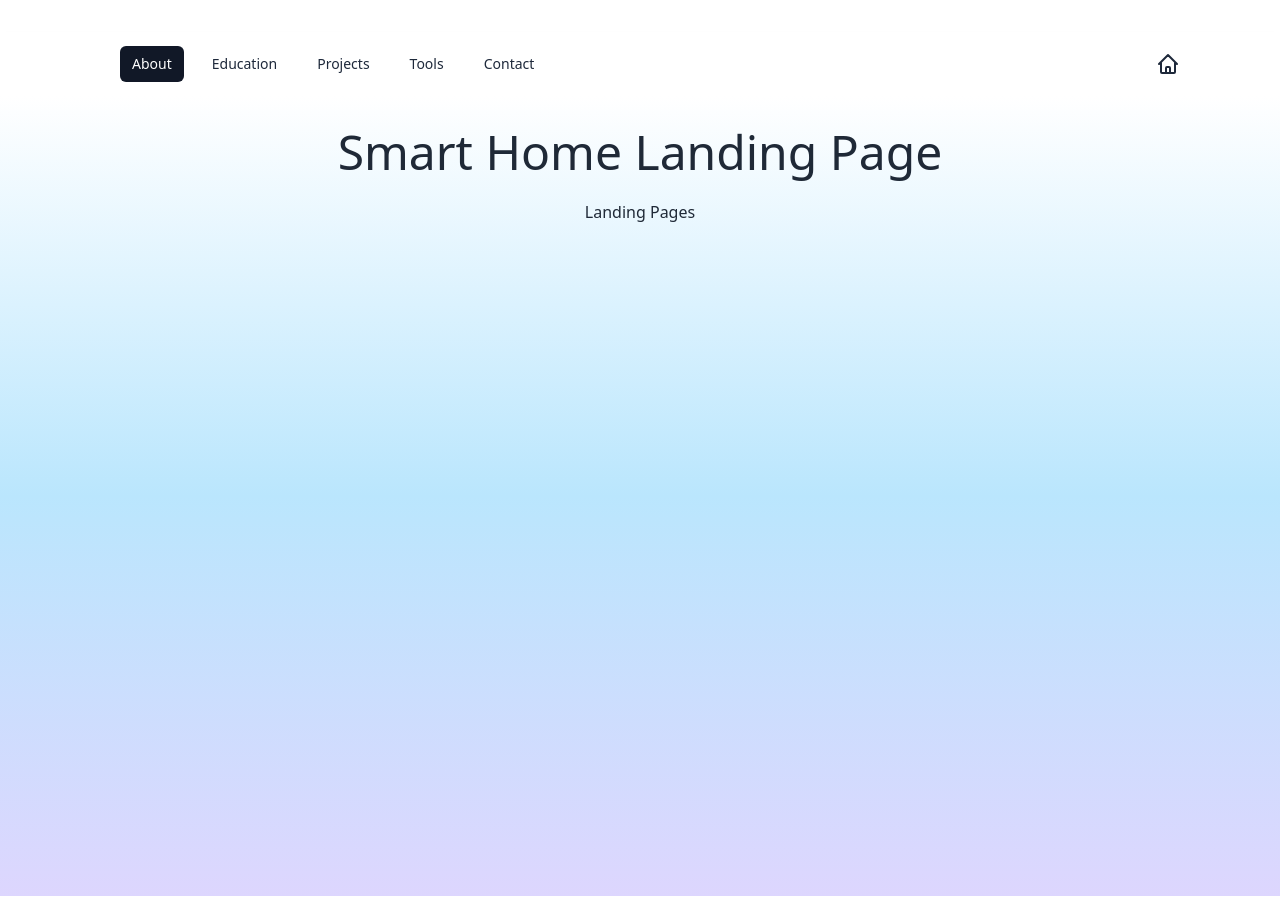
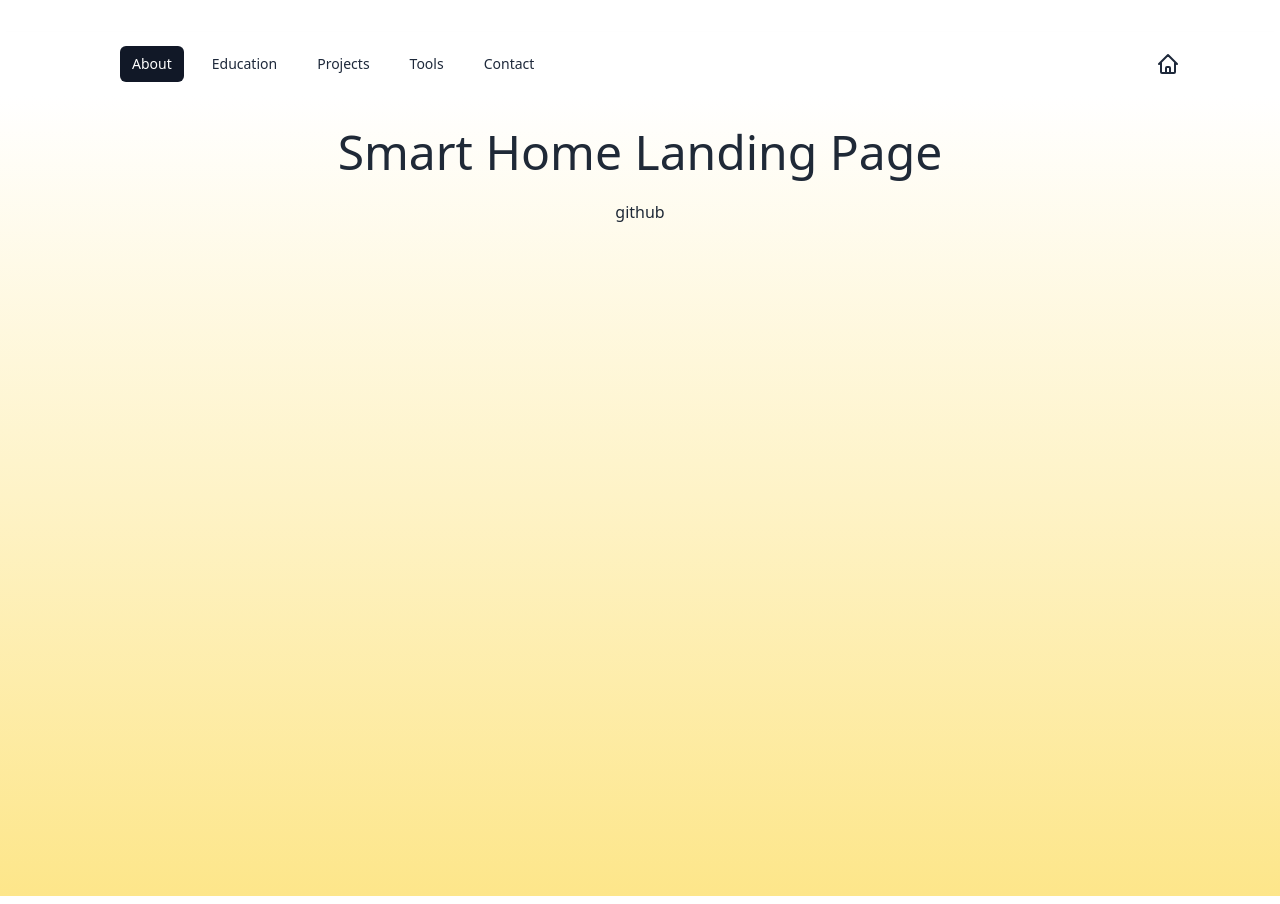
Before and after one commit to emday4prez/next-portfolio, a Next.js app: page /projects/landing-pages/smart-home in a window 1280 px wide. Built offline with nearby package versions, Linux system fonts and the light colour scheme.

Commit message:
updated dark mode

```diff
--- a/components/Navbar.jsx
+++ b/components/Navbar.jsx
@@ -69,7 +69,7 @@ export default function Navbar() {
                             <div className="absolute inset-y-0 right-0 flex items-center pr-2 sm:static sm:inset-auto sm:ml-6 sm:pr-0">
                                 <button
                                     type="button"
-                                    className="dark:bg-slate-800 p-1 rounded-full text-slate-800 hover:text-slate-500 focus:outline-none focus:ring-2 focus:ring-offset-2 focus:ring-offset-slate-800 dark:focus:ring-white focus:ring-black"
+                                    className="dark:bg-slate-200 p-1 rounded-full  text-slate-800 hover:text-slate-500 focus:outline-none focus:ring-2 focus:ring-offset-2 focus:ring-offset-slate-800 dark:focus:ring-white focus:ring-black"
                                 >
                                     <span className="sr-only">
                                         View notifications
--- a/pages/index.tsx
+++ b/pages/index.tsx
@@ -7,7 +7,7 @@ import Hero from '../components/Hero'
 
 const Home: NextPage = () => {
   return (
-    <div className="dark:bg-slate-800  flex min-h-screen flex-col items-center justify-center py-2">
+    <div className="dark:bg-slate-800 box-border flex min-h-screen flex-col items-center justify-center py-2">
       <Head>
         <title>Emerson Day </title>
         <link rel="icon" href="/favicon.ico" />
--- a/pages/projects/index.tsx
+++ b/pages/projects/index.tsx
@@ -14,7 +14,7 @@ const Projects: NextPage = () => {
       <main className='dark:bg-slate-900 self-center dark:text-slate-100'>
        <h2 className='text-5xl mb-6'>projects</h2>
        <Link className="cursor-pointer" href="/projects/landing-pages">
-        <h3 className="text-slate800 dark:text-slate-300">Landing Pages</h3>
+        <a className="text-slate800 dark:text-slate-300 cursor-pointer">Landing Pages</a>
        </Link>
 
 
--- a/pages/projects/landing-pages/index.tsx
+++ b/pages/projects/landing-pages/index.tsx
@@ -12,12 +12,12 @@ const LandingPages: NextPage = () => {
         <link rel="icon" href="/favicon.ico" />
       </Head>
       <Navbar/>
-      <main className='w-screen min-h-screen  dark:bg-slate-900 self-center dark:text-slate-100 bg-gradient-to-b from-white via-sky-200 to-violet-200 '>
+      <main className='w-screen min-h-screen dark:text-slate-100 dark:bg-slate-700 dark:from-slate-900 dark:via-cyan-900  self-center  bg-gradient-to-b from-white via-sky-200 to-violet-200 '>
        <div className="my-8"></div>
        <div className="">
  <h2 className='text-5xl mb-6'>Landing Pages</h2>
        <Link className="cursor-pointer" href="/projects/landing-pages/smart-home">
-        <h3 >Smart Home</h3>
+        <a className="cursor-pointer" >Smart Home</a>
        </Link>
        </div>
 
--- a/pages/projects/landing-pages/smart-home/index.tsx
+++ b/pages/projects/landing-pages/smart-home/index.tsx
@@ -12,13 +12,14 @@ const SmartHome: NextPage = () => {
         <link rel="icon" href="/favicon.ico" />
       </Head>
       <Navbar/>
-      <main className='w-screen min-h-screen  dark:bg-slate-900 self-center dark:text-slate-100 bg-gradient-to-b from-white via-sky-200 to-violet-200 '>
+      <main className='w-screen min-h-screen dark:text-slate-100 dark:bg-amber-800 dark:from-slate-900 dark:via-slate-800  self-center  bg-gradient-to-b from-white via-amber-100 to-amber-200 '>
        <div className="my-8"></div>
        <div className="">
- <h2 className='text-5xl mb-6'>Smart Home Landing Page</h2>
-       <Link className="cursor-pointer" href="/projects/landing-pages">
-        <h3 >Landing Pages</h3>
+        <h2 className='text-5xl mb-6'>Smart Home Landing Page</h2>
+       <Link className="hover:cursor-pointer" href="https://github.com/emday4prez/SmartHomeLandingPage" >
+        <a target="_blank">github</a>
        </Link>
+
        </div>
 
 
```
